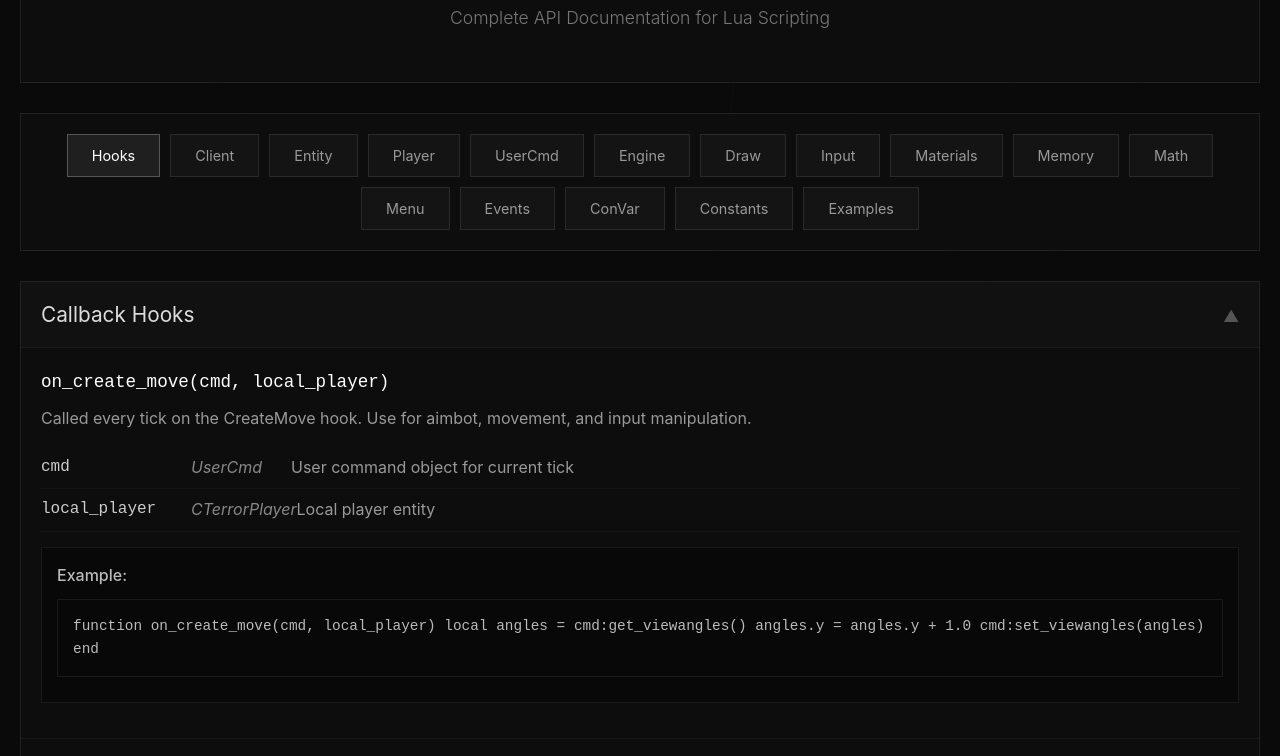
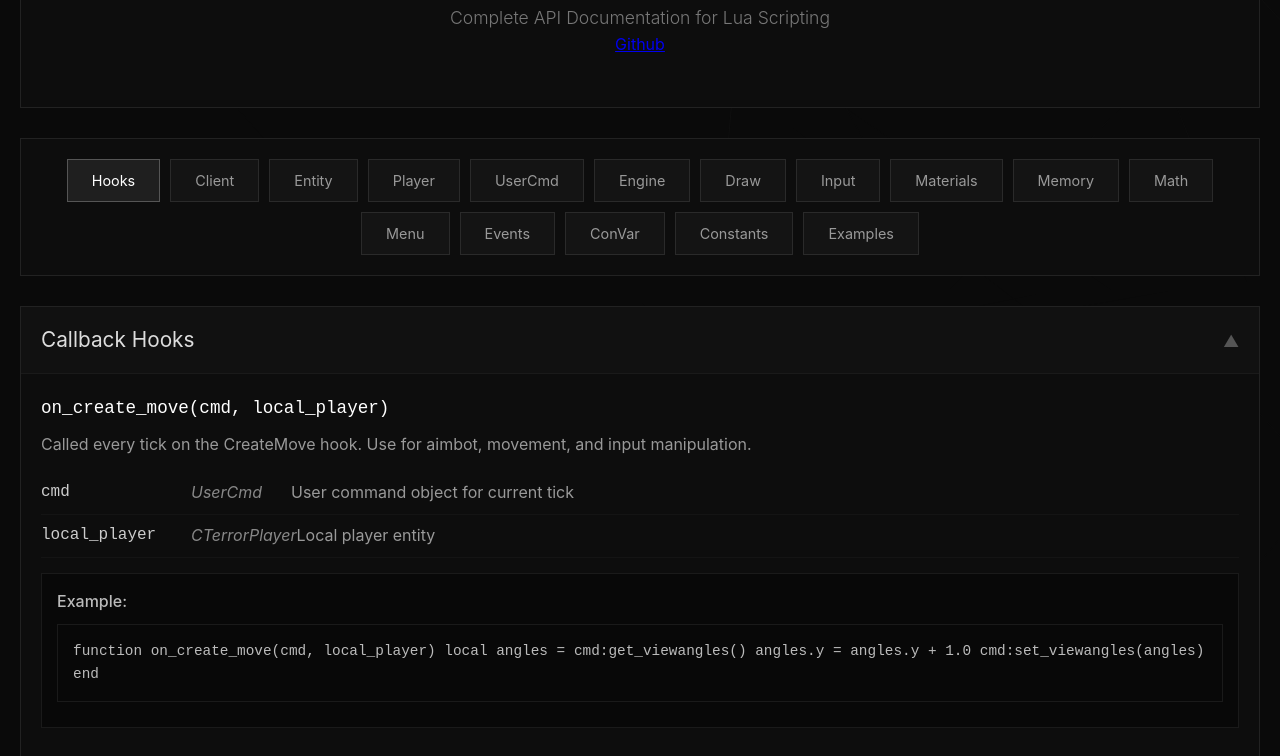
Before and after one commit to CBaseAnon/HeavenL4D2, a plain HTML site: page index.html in a window 1280 px wide. Shown: the part 149-905 px from the top of the page. Drawn offline with Linux system fonts and the light colour scheme.

Commit message:
Update index.html

```diff
--- a/index.html
+++ b/index.html
@@ -298,6 +298,9 @@
         <div class="header">
             <h1>HEAVEN-HOOK LUA API</h1>
             <p>Complete API Documentation for Lua Scripting</p>
+            <a href="https://github.com/CBaseAnon/HeavenL4D2" target="_blank" class="github-link">
+            Github
+        </a>
         </div>
 
         <div class="nav">
```
